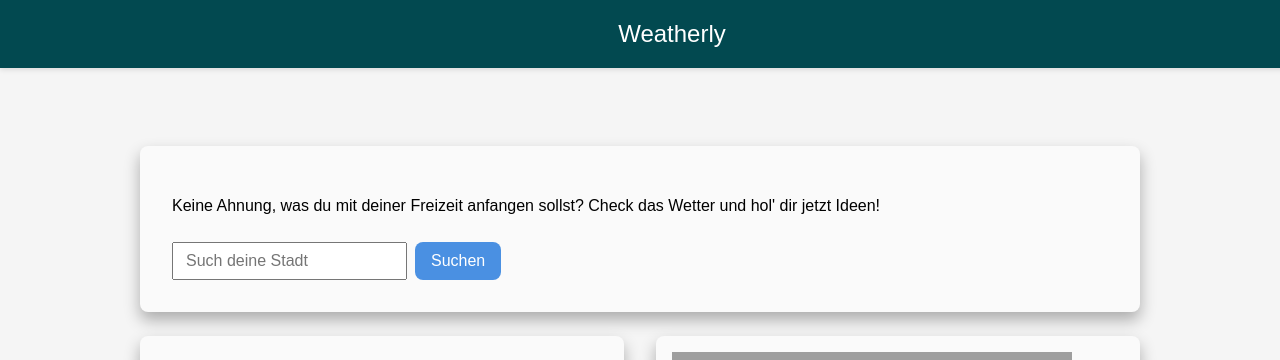
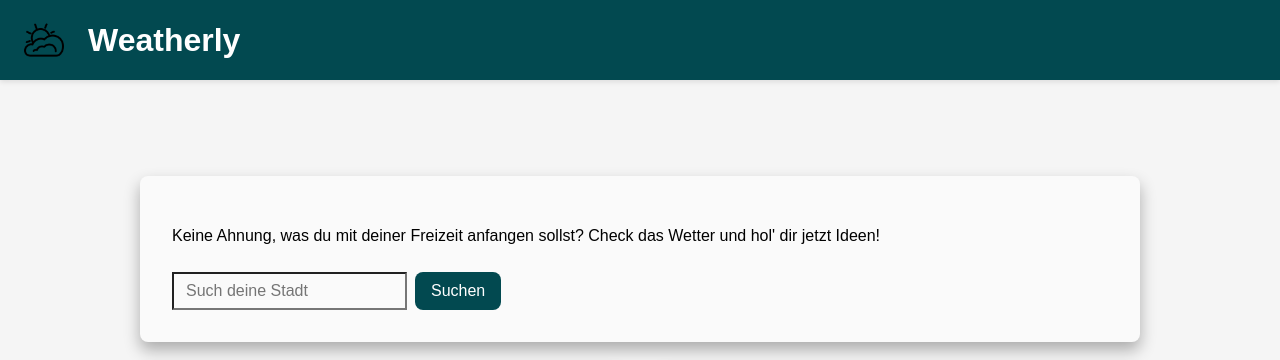
Before and after one commit to Yasx96/Wetter-Projekt, a React (Vite) app: page / in a window 1280 px wide. Shown: the top 360 px of the page. Built offline with nearby package versions, Linux system fonts and the light colour scheme; grey boxes are pictures that could not be loaded.

Commit message:
Logo und Farbe angepasst

```diff
--- a/src/App.css
+++ b/src/App.css
@@ -14,7 +14,7 @@ p {
     display: flex;
     flex-direction: column;
     padding: 1rem;
-    margin: 130px auto 0 auto;
+    margin: 80px auto 0 auto;
     gap: 0.5rem;
     width: 100%;
     max-width: 1000px;
--- a/src/Header/Header.css
+++ b/src/Header/Header.css
@@ -1,16 +1,24 @@
-header {
-    position: fixed;
-    top: 0;
-    left: 0;
-    width: 100%;
+.header {
+    display: flex;
+    align-items: center;
+    gap: 1.5rem; /* Abstand zwischen Logo und Text */
+    font-size: 2.0rem;
+    font-weight: bold;
+    color: black;
+    padding: 1rem 1.5rem;
     background-color: #024950;
     color: white;
-    padding: 1rem 2rem;
-    font-size: 1.5rem;
     z-index: 1000;
     box-shadow: 0 2px 5px rgba(0, 0, 0, 0.1);
-    text-align: center;
+
+
 }
+
+.header-logo {
+    width: 40px; /* Größe des Logos */
+    height: 40px;
+}
+
 
 /* Responsive */
 @media (max-width: 480px) {
--- a/src/Header/Header.jsx
+++ b/src/Header/Header.jsx
@@ -1,8 +1,14 @@
 // Header.jsx
 import "./Header.css";
+import logo from "../assets/Weatherly_App.png"; // Pfad zum PNG
 
 function Header() {
-    return <header className="header">Weatherly</header>;
+    return (
+        <header className="header">
+            <img src={logo} alt="Logo" className="header-logo" />
+            <span>Weatherly</span>
+        </header>
+    );
 }
 
 export default Header;
--- a/src/Main/ApiCall/ApiCall.css
+++ b/src/Main/ApiCall/ApiCall.css
@@ -15,20 +15,22 @@
     padding: 0.5rem 0.75rem;
     font-size: 1rem;
     box-sizing: border-box;
+    background-color: transparent;
+    color: #1a1a1a;
 }
 
 .search-form button {
     flex: 0 0 auto;       /* feste Größe, Button bleibt gleich */
     padding: 0.5rem 1rem;
     font-size: 1rem;
-    background-color: #4a90e2;
+    background-color: #024950;
     color: white;
     border: none;
     cursor: pointer;
 }
 
 .search-form button:hover {
-    background-color: #357ab7;
+    background-color: #213547;
 }
 
 /* Vorschläge Dropdown */
--- a/src/Main/ApiCall/ApiCall.jsx
+++ b/src/Main/ApiCall/ApiCall.jsx
@@ -105,7 +105,7 @@ function ApiCall({ onApiResponse }) {
                         </ul>
                     )}
                 </div>
-                <button type="submit">Suchen</button>
+                <button className="submit-btn" type="submit">Suchen</button>
             </form>
         </div>
     );
```
Also changed, not shown: src/assets/Weatherly_App.png (added).
